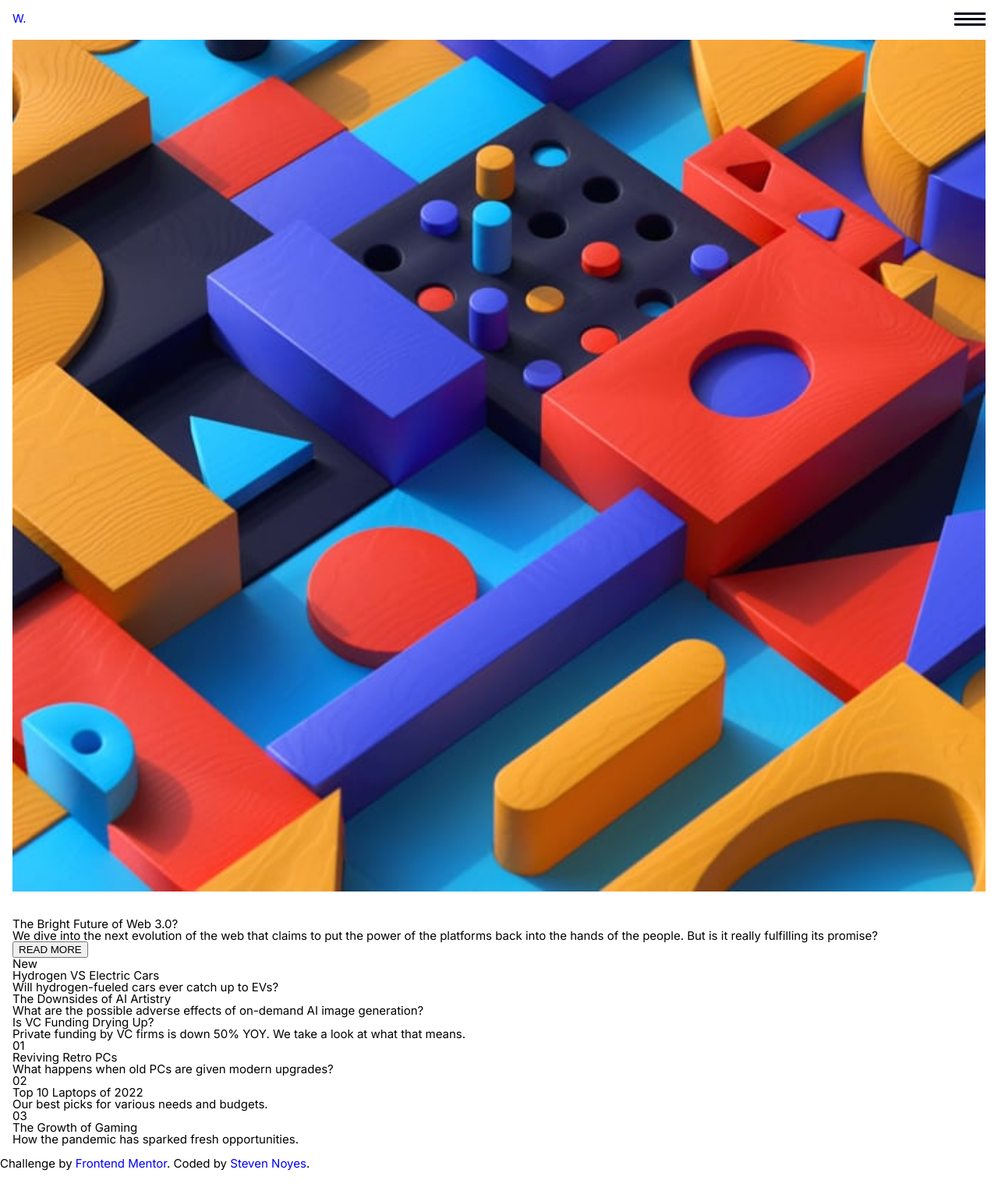
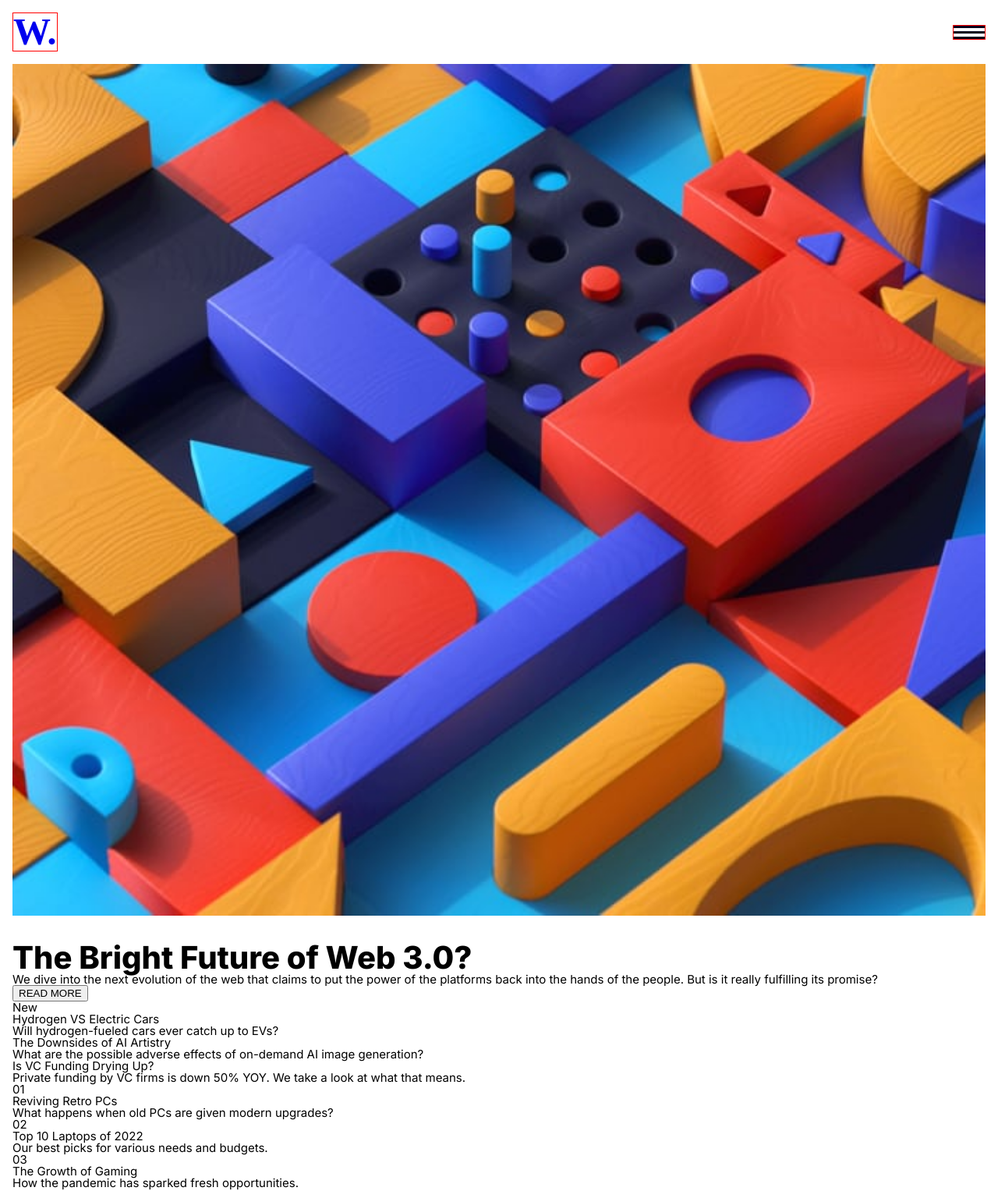
Before and after one commit to SteveNoyes/news-homepage, a plain HTML site: page index.html in a window 1280 px wide. Shown: the top 1527 px of the page at 78% size. Before the commit the page ends 1501 px from the top, so only its background shows below. Drawn offline with Linux system fonts and the light colour scheme.

Commit message:
hero style

```diff
--- a/assets/css/style.css
+++ b/assets/css/style.css
@@ -24,7 +24,6 @@ body {
 
 main {
   padding: 1rem;
-
 }
 
 a {
@@ -37,7 +36,24 @@ nav ul {
   padding: 1rem;
 }
 
+nav ul li:first-child {
+  font-size: 3rem;
+  font-weight: 800;
+  font-family: serif;
+  border: 1px solid red;
+}
+
+nav img {
+  border: 1px solid red;
+  margin-top: 1rem;
+}
+
 .heroSection {
   padding: 1rem;
   padding-top: 0;
 }
+
+.aboveTheFold h1 {
+  font-size: 2.5rem;
+  font-weight: 800;
+}
--- a/index.html
+++ b/index.html
@@ -31,11 +31,18 @@
   <main>
     <!-- News Section -->
     <div class="news">
-      <div class="aboutTheFold">
+
+
+
+      <!-- Top Story -->
+      <div class="aboveTheFold">
         <h1>The Bright Future of Web 3.0?</h1>
         <p>We dive into the next evolution of the web that claims to put the power of the platforms back into the hands of the people. But is it really fulfilling its promise?</p>
         <button>READ MORE</button>
       </div><!-- End of Top Story -->
+
+
+
       <div class="newNews">
         <h1>New</h1>
         <div class="story">
```
